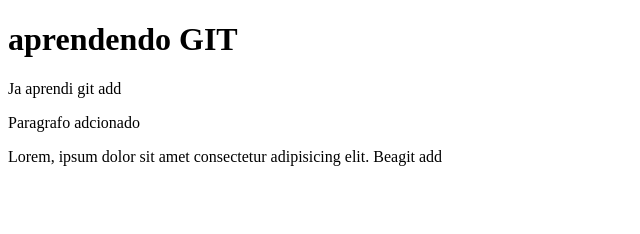
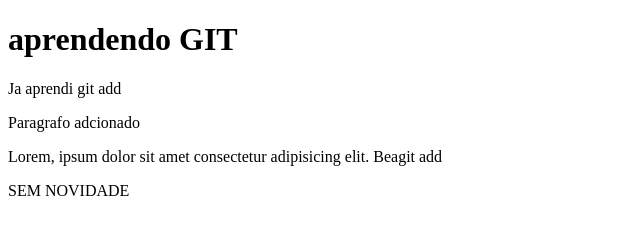
Before and after one commit to diogo-abel/primeirorepo, a plain HTML site: page index.html in a window 1280 px wide. Shown: the whole page, without its empty margins (0-640 px from the left). Drawn offline with Linux system fonts and the light colour scheme.

Commit message:
adcionei um novo paragrafo

```diff
--- a/index.html
+++ b/index.html
@@ -17,6 +17,8 @@
 
 <p>Lorem, ipsum dolor sit amet consectetur adipisicing elit. Beagit add
 
+<p> SEM NOVIDADE</p>
+
 
 
 
```
